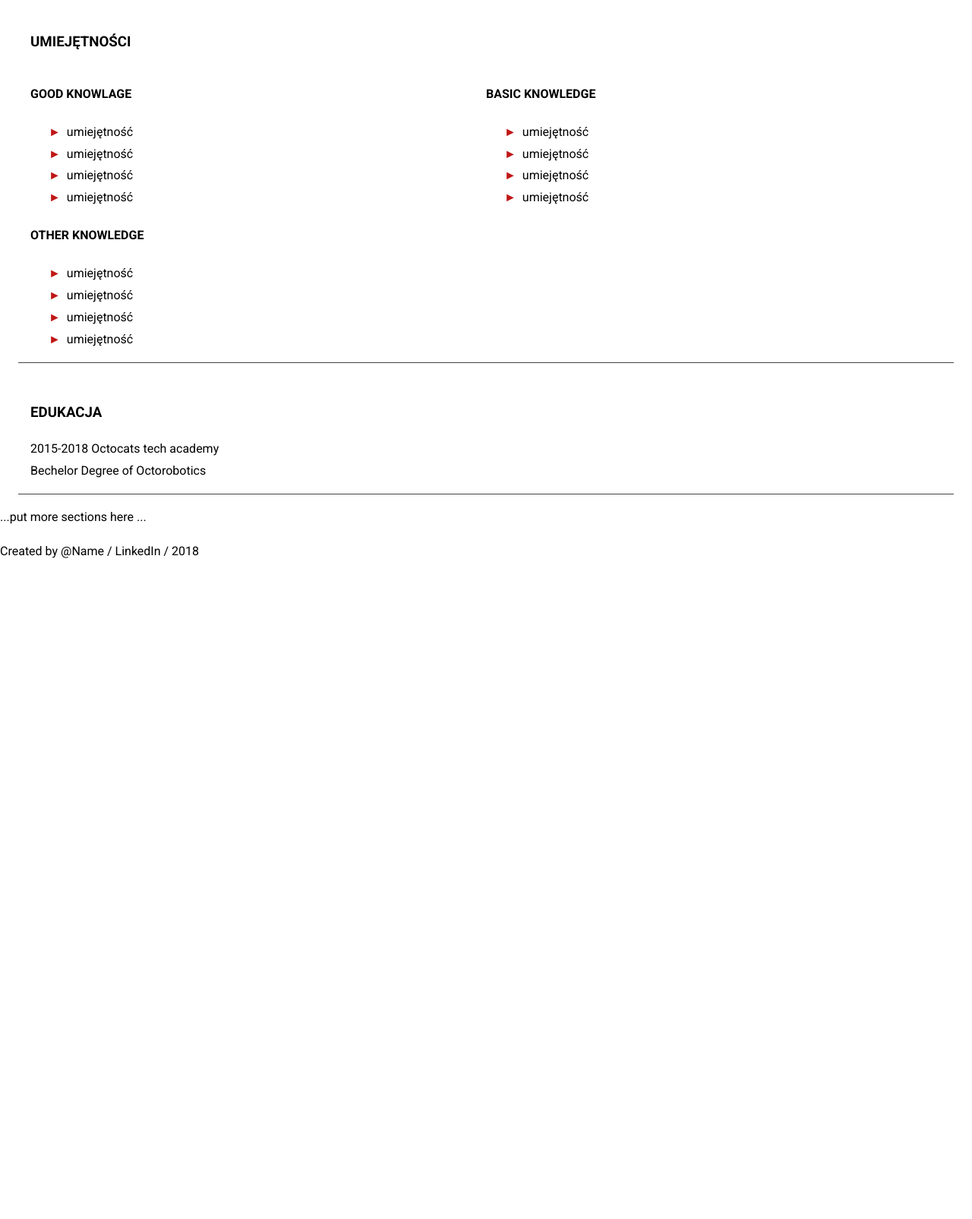
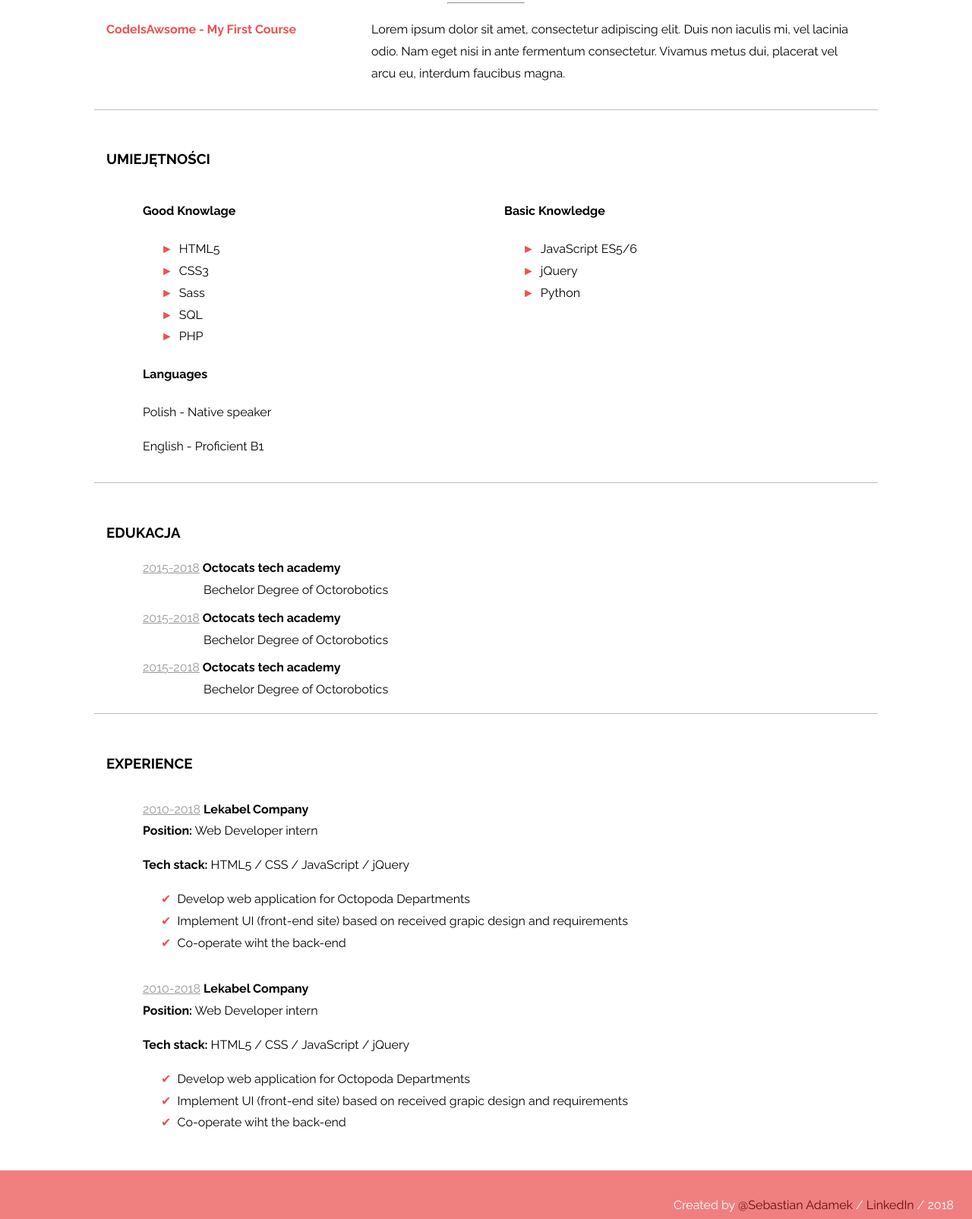
Before and after one commit to SebastianAdamek/SEBACV, a plain HTML site: page index.html in a window 1280 px wide. Shown: the part 835-2440 px from the top of the page at 76% size. Before the commit the page ends 1592 px from the top, so only its background shows below. Drawn offline with Linux system fonts and the light colour scheme.

Commit message:
add RWD, new layout

```diff
--- a/index.html
+++ b/index.html
@@ -2,16 +2,17 @@
 <html>
 	<head>
 		<meta charset="UTF-8">
-		<title>My CV website</title>
-		<meta name="description" content="your description">
-		<meta name="author" content="your name">
+		<title>Sebastian Adamek</title>
+		<meta name="description" content="CV Sebastian Adamek">
+		<meta name="author" content="Sebastian Adamek">
 		<meta name="viewport" content="width=device-width, initial-scale=1.0">
-		<link href="https://fonts.googleapis.com/css?family=Roboto:400,700&amp;subset=latin-ext" rel="stylesheet">
+		<link href="https://fonts.googleapis.com/css?family=Raleway:400,700&amp;subset=latin-ext" rel="stylesheet">
 		<link rel="stylesheet" type="text/css" href="css/main.css">
 	</head>
 
 	<body>
 		<header>
+		  <div class="blur"></div>
 			<div>
 				<img src="img/avatar.jpg" />
 			</div>
@@ -26,11 +27,12 @@
 				<h3>kursy</h3>
 				<article class='course'>
 					<div class='title'>
-						<h4>CodeIsAwsome - My First Course</h4>
+						CodeIsAwsome - My First Course
 					</div>
 					<div class="descrition">
 						<p>Lorem ipsum dolor sit amet, consectetur adipiscing elit. Duis non iaculis mi, vel lacinia odio. Nam eget nisi in ante fermentum consectetur. Vivamus metus dui, placerat vel arcu eu, interdum faucibus magna.</p>
 					</div>
+				  <hr>
 				</article>
 
 				<article class='course'>
@@ -40,6 +42,7 @@
 					<div class="descrition">
 						<p>Lorem ipsum dolor sit amet, consectetur adipiscing elit. Duis non iaculis mi, vel lacinia odio. Nam eget nisi in ante fermentum consectetur. Vivamus metus dui, placerat vel arcu eu, interdum faucibus magna.</p>
 					</div>
+				  <hr>
 				</article>
 
 				<article class='course'>
@@ -59,36 +62,50 @@
 				  <div class="column">
 				    <h4>Good Knowlage</h4>
 				    <ul>
-				      <li>umiejętność</li>
-				      <li>umiejętność</li>
-				      <li>umiejętność</li>
-				      <li>umiejętność</li>
+				      <li>HTML5</li>
+				      <li>CSS3</li>
+				      <li>Sass</li>
+				      <li>SQL</li>
+				      <li>PHP</li>
 				    </ul>
 				  </div>
 				  <div class="column">
 				    <h4>Basic Knowledge</h4>
 				    <ul>
-				      <li>umiejętność</li>
-				      <li>umiejętność</li>
-				      <li>umiejętność</li>
-				      <li>umiejętność</li>
+				      <li>JavaScript ES5/6</li>
+				      <li>jQuery</li>
+				      <li>Python</li>
 				    </ul>
 				  </div>
 				  <div class="column">
-                    <h4>Other Knowledge</h4>
+                    <h4>Languages</h4>
 				    <ul>
-				      <li>umiejętność</li>
-				      <li>umiejętność</li>
-				      <li>umiejętność</li>
-				      <li>umiejętność</li>
+				      <p>Polish - Native speaker</p>
+				      <p>English - Proficient B1</p>
 				    </ul>
                   </div>
 				</div>
 
 			</section>
 			<!-- Education -->
-			<section>
+			<section class="education">
 				<h3>Edukacja</h3>
+                <article>
+                  <div class='school'>
+                    <span>2015-2018</span> Octocats tech academy
+                  </div>
+                  <div class="descrition">
+                    Bechelor Degree of Octorobotics
+                  </div>
+                </article>
+                <article>
+                  <div class='school'>
+                    <span>2015-2018</span> Octocats tech academy
+                  </div>
+                  <div class="descrition">
+                    Bechelor Degree of Octorobotics
+                  </div>
+                </article>
                 <article>
                   <div class='school'>
                     <span>2015-2018</span> Octocats tech academy
@@ -100,11 +117,58 @@
 			</section>
 			<!-- Experience / Projects / Portfolio ... -->
 
-			...put more sections here ...
+			<section class="experience">
+			  <h3>Experience</h3>
+			  <article>
+			    <div class="company">
+			      <span>2010-2018</span>
+			      <strong>Lekabel Company</strong>
+			    </div>
+			    <div class="position">
+			      <strong>Position:</strong> Web Developer intern
+			    </div>
+			    <div class="description">
+			      <p>
+			        <strong>Tech stack:</strong> HTML5 / CSS / JavaScript / jQuery
+			      </p>
+			      <ul class="dashed-none">
+			        <li>Develop web application for Octopoda Departments</li>
+			        <li>Implement UI (front-end  site) based on received grapic design and requirements</li>
+			        <li>Co-operate wiht the back-end</li>
+			      </ul>
+			    </div>
+			  </article>
+
+              <article>
+			    <div class="company">
+			      <span>2010-2018</span>
+			      <strong>Lekabel Company</strong>
+			    </div>
+			    <div class="position">
+			      <strong>Position:</strong> Web Developer intern
+			    </div>
+			    <div class="description">
+			      <p>
+			        <strong>Tech stack:</strong> HTML5 / CSS / JavaScript / jQuery
+			      </p>
+			      <ul class="dashed-none">
+			        <li>Develop web application for Octopoda Departments</li>
+			        <li>Implement UI (front-end  site) based on received grapic design and requirements</li>
+			        <li>Co-operate wiht the back-end</li>
+			      </ul>
+			    </div>
+			  </article>
+			</section>
 
 		</main>
 		<footer>
-			<p>Created by @Name  / LinkedIn / 2018 </p>
+			<p>
+              Created by
+              <a href="mailto:sebadamek@wp.pl">@Sebastian Adamek</a>
+			  /
+			  <a href="">LinkedIn</a>
+			  / 2018
+		    </p>
 		</footer>
 	</body>
 </html>
--- /dev/null
+++ b/scss/_base.scss
@@ -0,0 +1,31 @@
+body {
+  font-size: 16px;
+  line-height: 1.8em;
+  font-family: 'Raleway', sans-serif;
+  overflow-x: hidden;
+}
+
+h1, h4, h3{
+  text-transform: uppercase;
+  font-weight: bold;
+}
+
+ul{
+  list-style-type: none;
+  margin: 0px;
+  padding: 0px;
+
+  li{
+    @include li-view;
+  }
+}
+
+
+a{
+  text-decoration: none;
+  color: darken($color-brand, 40%);
+
+  &:hover{
+    color: darken($color-brand,10%);
+  }
+}
--- a/scss/_layout.scss
+++ b/scss/_layout.scss
@@ -1,30 +1,37 @@
-body {
-  font-size: 16px;
-  line-height: 1.8em;
-  font-family: sans-serif;
-  font-family: 'Roboto', sans-serif;
+.blur {
+  @include abs-pos(-10px);
+  background-image: url("../img/bgc.jpg");
+  background-position: fixed;
+  background-size: cover;
+  filter: blur(5px);
 }
-
+//Header
 header {
+  position: relative;
   background-size: cover;
-  background-image: url("../img/bg.jpg");
-  background-position: fixed;
+  background-image: url("../img/bgc.jpg");
+  background-position: center;
   color: $white;
-  padding: 2em;
+  text-shadow: 1px 0px 5px black,
+               1px 2px 5px black,
+               1px 4px 5px black;
+  padding: $padding-indent;
   text-align: center;
 
   img {
     @include center-block;
     @include box-size(150px);
+    position: relative;
     border-radius: 50%;
   }
 
   h1{
-    text-transform: uppercase;
+    position: relative;
     margin: 1em 0;
   }
 
   section{
+    position: relative;
     @include center-block;
     max-width: 740px;
     padding: 0.5em;
@@ -34,65 +41,134 @@ header {
 }
 
 
-main{
+//main section
 section{
   margin: 1em;
   padding: 1em;
   @include center-block;
-    max-width: 1200px;
-    border-bottom: 1px solid #444;
-
-    h4,h3{
-      text-transform: uppercase;
-      font-weight: bold;
+  max-width: $max-width;
+  border-bottom: $border-main;
+  &:last-child{
+    border: none;
   }
 
+  h3{
+    @include respond-to(medium){
+      text-align: center;
+    }
+  }
+}
+//componetn course
 .course {
     display: flex;
     flex-wrap: wrap;
 
   .title {
+    padding-top: 1em;
     font-weight: bold;
-        text-transform: uppercase;
     color: $color-brand;
     flex: 0 0 33.3%;
-        max-width: 33%;
   }
 
   .descrition {
     flex: 0 0 66.6%;
-        max-width: 66.6%;
 
     p {
       padding-left: 1em;
     }
   }
 
+  hr {
+    flex: 0 0 100%;
+    max-width: 10%;
+    color: lighten($color-border, 30%);
+    padding: 0;
+    margin: 4px auto;
+  }
+
+  @include respond-to(medium){
+    display: block;
+    text-align: center;
+    width: 90%;
+  }
+}
+
+.skills {
+  @include flex;
+  padding-left: $padding-indent;
+
+  .column {
+    flex: 0 0 50%;
+
+    h4{
+      text-transform: none;
+      font-weight: 700;
+    }
+    @include respond-to(small){
+      flex: 0 0 100%;
+    }
+
+  }
+}
+
+
+.education{
+  article{
+    padding-left: $padding-indent;
+    line-height: 1.8em;
+    margin-top: 0.5em;
+
+    .school {
+      font-weight: bold;
+
+      span{
+        font-weight: 400;
+        color: darken($white, 40%);
+        text-decoration: underline;
+      }
+    }
+    .descrition {
+      padding-left: 5em;
     }
   }
 }
 
-.skills {
-  display: flex;
-  flex-wrap: wrap;
+.experience {
+    padding-bottom: 2em;
+  article{
+    padding-left: $padding-indent;
+    margin-top: 2em;
+    .company {
+      span {
+        font-weight: 400;
+        color: darken($white, 40%);
+        text-decoration: underline;
+      }
+    }
 
-  .column {
-    flex: 0 0 50%;
-    max-width: 50%;
-
-    ul{
-      list-style-type: none;
-      margin: 0px;
-      padding: 0px;
-
-      li{
-        padding-left: 1.5em;
-        &::before{
-          content: '►';
-          padding-right: .5em;
-          color: $color-brand;
+    .description {
+      ul {
+        li {
+          @include li-view('✔');
         }
       }
     }
   }
 }
+
+footer {
+  text-align: right;
+  color: $white;
+  background-color: lighten($color-brand, 10%);
+  padding: 1em 1.5em;
+
+  @include respond-to(medium){
+    text-align: center;
+  }
+}
+
+//helpers
+.dashed-none {
+  list-style-type: none;
+  padding-left: none;
+}
--- a/scss/_mixins.scss
+++ b/scss/_mixins.scss
@@ -8,3 +8,32 @@
   width: $width;
   height: $height;
 }
+
+@mixin li-view($style: '►'){
+    padding-left: 1.5em;
+    &::before{
+      content: $style;
+      padding-right: .5em;
+      color: $color-brand;
+    }
+  @content;
+}
+
+@mixin abs-pos($top, $right:$top, $bottom: $top, $left:$top){
+  position: absolute;
+  top:$top;
+  right:$right;
+  bottom:$bottom;
+  left:$left;
+}
+
+@mixin respond-to($breakpoint){
+  @media screen and (max-width: map-get($breakpoints,$breakpoint)){
+    @content;
+  }
+}
+
+@mixin flex(){
+  display: flex;
+  flex-wrap: wrap;
+}
--- a/scss/_variables.scss
+++ b/scss/_variables.scss
@@ -1,4 +1,21 @@
+//@media
+
+$breakpoints: (
+  'small' : 576px,
+  'medium' : 768px,
+  'large'  : 992px,
+  'xlarge' : 1200px
+);
+
 //colors
 $white : #ffffff;
 $black : #000000;
-$color-brand: darken(lightcoral, 30%);
+$color-border: lighten(#888, 20%);
+$color-brand: darken(lightcoral, 10%);
+
+
+$border-main: 1px solid $color-border;
+
+//size
+$max-width: 1000px;
+$padding-indent: 3em;
--- a/scss/main.scss
+++ b/scss/main.scss
@@ -2,4 +2,5 @@
 @import "variables";
 @import "mixins";
 @import "grid";
+@import "base";
 @import "layout";
```
Also changed, not shown: css/main.css, img/bgc.jpg (added), img/new_avatar.jpg (added), 1 other file. Lines whose indentation alone changed are shown as unchanged.
